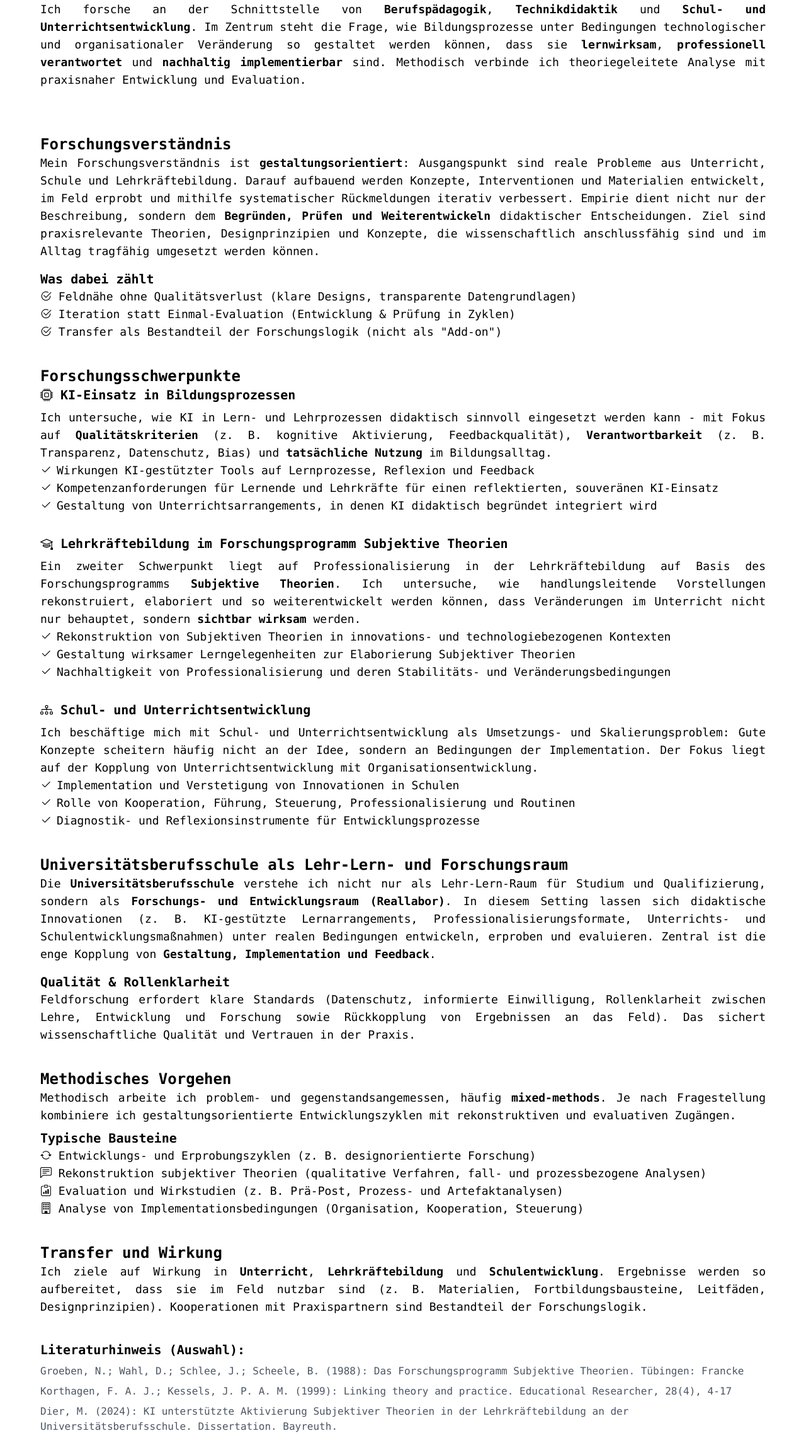
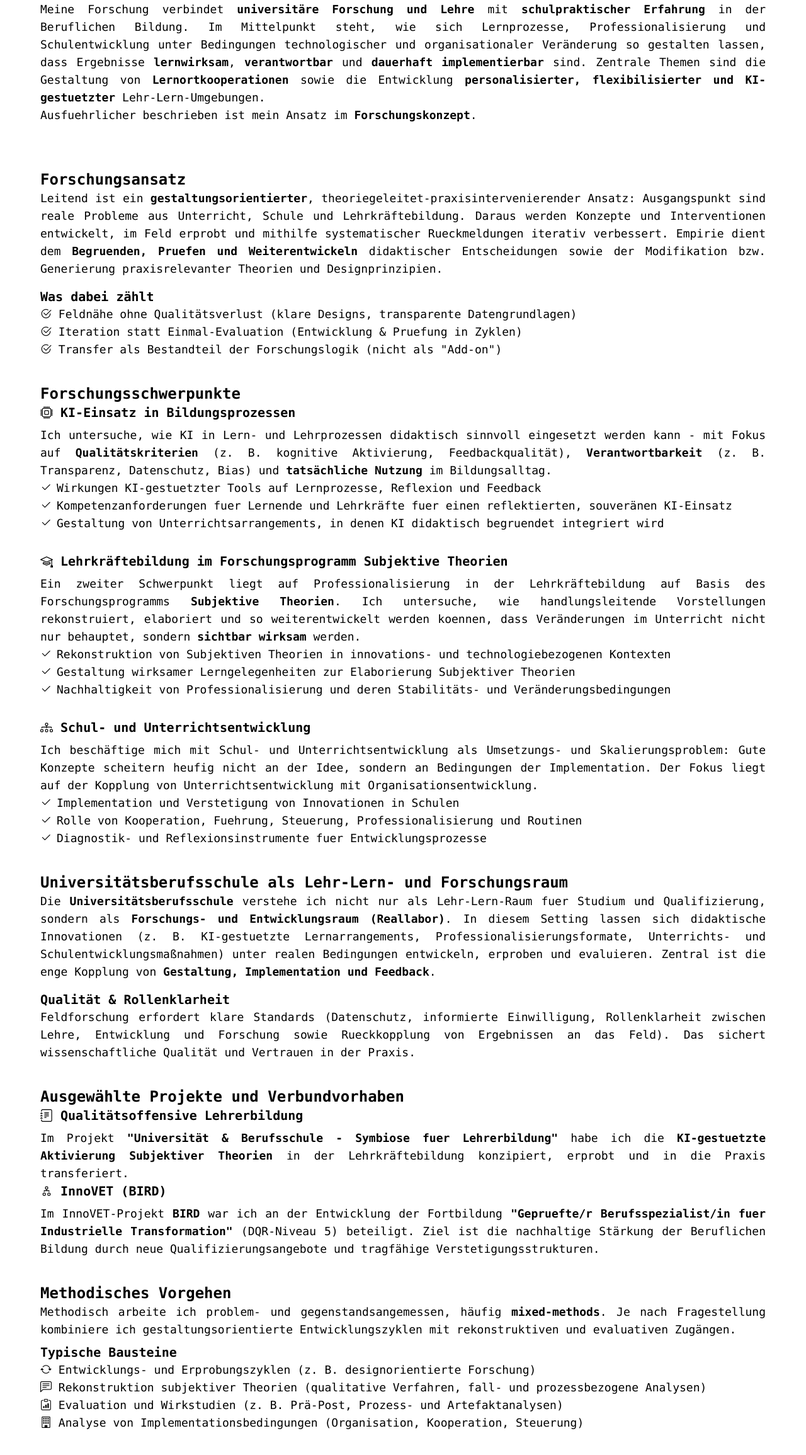
Before and after one commit to MoritzDier/lab, a website: page forschung.html in a window 1280 px wide. Shown: the part 358-2668 px from the top of the page at 63% size. Drawn offline with nearby package versions, Linux system fonts and the light colour scheme.

Commit message:
Update forschung.html

```diff
--- a/forschung.html
+++ b/forschung.html
@@ -7,19 +7,19 @@
     <title>Forschung | Dr. Moritz Dier</title>
     <meta
       name="description"
-      content="Forschungskonzept von Dr. Moritz Dier: KI in Bildungsprozessen, Lehrkräftebildung im Forschungsprogramm Subjektive Theorien sowie Schul- und Unterrichtsentwicklung - gestaltungsorientiert und feldnah an der Universitätsberufsschule."
+      content="Forschung von Dr. Moritz Dier: KI in Bildungsprozessen, Lehrkräftebildung im Forschungsprogramm Subjektive Theorien sowie Schul- und Unterrichtsentwicklung - gestaltungsorientiert, feldnah und transferorientiert an der Universitaetsberufsschule."
     />
 
     <link rel="icon" type="image/png" href="https://moritzdier.github.io/lab/assets/logoN.png" />
 
     <!-- Open Graph / Facebook -->
-    <meta property="og:title" content="Forschungskonzept | Dr. Moritz Dier" />
+    <meta property="og:title" content="Forschung | Dr. Moritz Dier" />
     <meta
       property="og:description"
-      content="Gestaltungsorientierte Forschung zu KI in Bildungsprozessen, subjektiven Theorien in der Lehrkräftebildung sowie Schul- und Unterrichtsentwicklung - mit der Universitaetsberufsschule als Lehr-Lern- und Forschungsraum."
+      content="Gestaltungsorientierte Forschung zu KI in Bildungsprozessen, Subjektiven Theorien in der Lehrkraeftebildung sowie Schul- und Unterrichtsentwicklung - mit der Universitaetsberufsschule als Lehr-Lern- und Forschungsraum."
     />
     <meta property="og:type" content="website" />
-    <meta property="og:url" content="https://moritzdier.github.io/lab/forschungskonzept.html" />
+    <meta property="og:url" content="https://moritzdier.github.io/lab/forschung.html" />
     <meta property="og:image" content="https://moritzdier.github.io/lab/assets/images/home/RefFBM.jpg" />
 
     <link rel="stylesheet" href="./css/tailwind-build.css" />
@@ -78,7 +78,7 @@
       ></button>
     </header>
 
-    <!-- Forschungskonzept -->
+    <!-- Forschung -->
     <section
       class="tw-relative tw-flex tw-min-h-[100vh] tw-w-full tw-flex-col tw-overflow-hidden tw-p-[5%] max-lg:tw-p-4 max-md:tw-mt-[50px]"
     >
@@ -87,50 +87,61 @@
           href="https://moritzdier.github.io/lab/"
           class="tw-inline-flex tw-items-center tw-gap-2 tw-text-sm tw-text-gray-600 hover:tw-underline"
         >
-          <i class="bi bi-arrow-left"></i> Zurück zur Startseite
+          <i class="bi bi-arrow-left"></i> Zurueck zur Startseite
         </a>
 
         <h1
           class="tw-text-7xl tw-font-semibold tw-uppercase tw-leading-[85px] max-lg:tw-text-4xl max-md:tw-leading-snug"
         >
-          <span class="tw-p-1 tw-px-6" style="background-color: #86efac;">Forschungskonzept</span><br />
-          <span class="reveal-hero-text tw-text-gray-600">Gestaltungsorientiert &amp; feldnah</span>
+          <span class="tw-p-1 tw-px-6" style="background-color: #86efac;">Forschung</span><br />
+          <span class="reveal-hero-text tw-text-gray-600">Theorie - Praxis - Transfer</span>
         </h1>
 
+        <!-- NEU: Profiltext aus deinem Bewerbungstext (homepage-tauglich) -->
         <p class="reveal-hero-text tw-mt-4 tw-text-justify tw-text-lg">
-          Ich forsche an der Schnittstelle von <strong>Berufspädagogik</strong>, <strong>Technikdidaktik</strong> und
-          <strong>Schul- und Unterrichtsentwicklung</strong>. Im Zentrum steht die Frage, wie Bildungsprozesse unter Bedingungen
-          technologischer und organisationaler Veränderung so gestaltet werden können, dass sie <strong>lernwirksam</strong>,
-          <strong>professionell verantwortet</strong> und <strong>nachhaltig implementierbar</strong> sind. Methodisch verbinde ich
-          theoriegeleitete Analyse mit praxisnaher Entwicklung und Evaluation.
+          Meine Forschung verbindet <strong>universitäre Forschung und Lehre</strong> mit <strong>schulpraktischer Erfahrung</strong>
+          in der Beruflichen Bildung. Im Mittelpunkt steht, wie sich Lernprozesse, Professionalisierung und Schulentwicklung unter
+          Bedingungen technologischer und organisationaler Veränderung so gestalten lassen, dass Ergebnisse <strong>lernwirksam</strong>,
+          <strong>verantwortbar</strong> und <strong>dauerhaft implementierbar</strong> sind. Zentrale Themen sind die Gestaltung von
+          <strong>Lernortkooperationen</strong> sowie die Entwicklung <strong>personalisierter, flexibilisierter und KI-gestuetzter</strong>
+          Lehr-Lern-Umgebungen.
         </p>
+
+        <!-- NEU: Call-to-Action zum Forschungskonzept -->
+        <div class="tw-rounded-xl tw-border tw-border-slate-200 tw-bg-slate-50 tw-p-5">
+          <p class="tw-text-lg tw-leading-relaxed tw-text-justify">
+            Ausfuehrlicher beschrieben ist mein Ansatz im
+            <a href="forschungskonzept.html" class="tw-font-semibold tw-text-blue-700 hover:tw-underline">Forschungskonzept</a>.
+          </p>
+        </div>
       </div>
 
       <div class="tw-flex tw-flex-col tw-items-start tw-gap-10 tw-mt-8">
         <div class="tw-w-full tw-max-w-[900px] tw-space-y-10 tw-mx-auto">
           <!-- Forschungsverständnis -->
           <section class="tw-space-y-3">
-            <h2 class="tw-mt-10 tw-text-2xl tw-font-semibold">Forschungsverständnis</h2>
+            <h2 class="tw-mt-10 tw-text-2xl tw-font-semibold">Forschungsansatz</h2>
 
+            <!-- leicht gestrafft, aber inhaltlich gleich -->
             <p class="tw-text-lg tw-leading-relaxed tw-text-justify">
-              Mein Forschungsverständnis ist <strong>gestaltungsorientiert</strong>: Ausgangspunkt sind reale Probleme aus Unterricht,
-              Schule und Lehrkräftebildung. Darauf aufbauend werden Konzepte, Interventionen und Materialien entwickelt, im Feld erprobt
-              und mithilfe systematischer Rückmeldungen iterativ verbessert. Empirie dient nicht nur der Beschreibung, sondern dem
-              <strong>Begründen, Prüfen und Weiterentwickeln</strong> didaktischer Entscheidungen. Ziel sind praxisrelevante Theorien,
-              Designprinzipien und Konzepte, die wissenschaftlich anschlussfähig sind und im Alltag tragfähig umgesetzt werden können.
+              Leitend ist ein <strong>gestaltungsorientierter</strong>, theoriegeleitet-praxisintervenierender Ansatz: Ausgangspunkt
+              sind reale Probleme aus Unterricht, Schule und Lehrkräftebildung. Daraus werden Konzepte und Interventionen entwickelt,
+              im Feld erprobt und mithilfe systematischer Rueckmeldungen iterativ verbessert. Empirie dient dem
+              <strong>Begruenden, Pruefen und Weiterentwickeln</strong> didaktischer Entscheidungen sowie der Modifikation bzw.
+              Generierung praxisrelevanter Theorien und Designprinzipien.
             </p>
 
             <div class="tw-mt-4 tw-rounded-xl tw-border tw-border-slate-200 tw-bg-slate-50 tw-p-5">
               <h3 class="tw-mb-2 tw-text-xl tw-font-semibold">Was dabei zählt</h3>
               <ul class="tw-pl-6 tw-list-disc marker:tw-text-gray-500 tw-space-y-2 tw-text-lg">
                 <li><i class="bi bi-check2-circle"></i> Feldnähe ohne Qualitätsverlust (klare Designs, transparente Datengrundlagen)</li>
-                <li><i class="bi bi-check2-circle"></i> Iteration statt Einmal-Evaluation (Entwicklung &amp; Prüfung in Zyklen)</li>
+                <li><i class="bi bi-check2-circle"></i> Iteration statt Einmal-Evaluation (Entwicklung &amp; Pruefung in Zyklen)</li>
                 <li><i class="bi bi-check2-circle"></i> Transfer als Bestandteil der Forschungslogik (nicht als "Add-on")</li>
               </ul>
             </div>
           </section>
 
-          <!-- Schwerpunkte -->
+          <!-- Schwerpunkte (wie gehabt) -->
           <section class="tw-space-y-3">
             <h2 class="tw-mt-10 tw-text-2xl tw-font-semibold">Forschungsschwerpunkte</h2>
 
@@ -145,18 +156,9 @@
                 </p>
 
                 <ul class="tw-mt-3 tw-space-y-2 tw-text-lg tw-pl-0 tw-list-none">
-                  <li class="tw-flex tw-gap-2">
-                    <i class="bi bi-check2"></i>
-                    <span>Wirkungen KI-gestützter Tools auf Lernprozesse, Reflexion und Feedback</span>
-                  </li>
-                  <li class="tw-flex tw-gap-2">
-                    <i class="bi bi-check2"></i>
-                    <span>Kompetenzanforderungen für Lernende und Lehrkräfte für einen reflektierten, souveränen KI-Einsatz</span>
-                  </li>
-                  <li class="tw-flex tw-gap-2">
-                    <i class="bi bi-check2"></i>
-                    <span>Gestaltung von Unterrichtsarrangements, in denen KI didaktisch begründet integriert wird</span>
-                  </li>
+                  <li class="tw-flex tw-gap-2"><i class="bi bi-check2"></i><span>Wirkungen KI-gestuetzter Tools auf Lernprozesse, Reflexion und Feedback</span></li>
+                  <li class="tw-flex tw-gap-2"><i class="bi bi-check2"></i><span>Kompetenzanforderungen fuer Lernende und Lehrkräfte fuer einen reflektierten, souveränen KI-Einsatz</span></li>
+                  <li class="tw-flex tw-gap-2"><i class="bi bi-check2"></i><span>Gestaltung von Unterrichtsarrangements, in denen KI didaktisch begruendet integriert wird</span></li>
                 </ul>
               </div>
 
@@ -168,23 +170,14 @@
                 <p class="tw-mt-2 tw-text-lg tw-leading-relaxed tw-text-justify">
                   Ein zweiter Schwerpunkt liegt auf Professionalisierung in der Lehrkräftebildung auf Basis des Forschungsprogramms
                   <strong>Subjektive Theorien</strong>. Ich untersuche, wie handlungsleitende Vorstellungen rekonstruiert, elaboriert und
-                  so weiterentwickelt werden können, dass Veränderungen im Unterricht nicht nur behauptet, sondern
+                  so weiterentwickelt werden koennen, dass Veränderungen im Unterricht nicht nur behauptet, sondern
                   <strong>sichtbar wirksam</strong> werden.
                 </p>
 
                 <ul class="tw-mt-3 tw-space-y-2 tw-text-lg tw-pl-0 tw-list-none">
-                  <li class="tw-flex tw-gap-2">
-                    <i class="bi bi-check2"></i>
-                    <span>Rekonstruktion von Subjektiven Theorien in innovations- und technologiebezogenen Kontexten</span>
-                  </li>
-                  <li class="tw-flex tw-gap-2">
-                    <i class="bi bi-check2"></i>
-                    <span>Gestaltung wirksamer Lerngelegenheiten zur Elaborierung Subjektiver Theorien</span>
-                  </li>
-                  <li class="tw-flex tw-gap-2">
-                    <i class="bi bi-check2"></i>
-                    <span>Nachhaltigkeit von Professionalisierung und deren Stabilitäts- und Veränderungsbedingungen</span>
-                  </li>
+                  <li class="tw-flex tw-gap-2"><i class="bi bi-check2"></i><span>Rekonstruktion von Subjektiven Theorien in innovations- und technologiebezogenen Kontexten</span></li>
+                  <li class="tw-flex tw-gap-2"><i class="bi bi-check2"></i><span>Gestaltung wirksamer Lerngelegenheiten zur Elaborierung Subjektiver Theorien</span></li>
+                  <li class="tw-flex tw-gap-2"><i class="bi bi-check2"></i><span>Nachhaltigkeit von Professionalisierung und deren Stabilitäts- und Veränderungsbedingungen</span></li>
                 </ul>
               </div>
 
@@ -193,23 +186,14 @@
                 <h3 class="tw-text-xl tw-font-semibold"><i class="bi bi-diagram-3"></i> Schul- und Unterrichtsentwicklung</h3>
                 <p class="tw-mt-2 tw-text-lg tw-leading-relaxed tw-text-justify">
                   Ich beschäftige mich mit Schul- und Unterrichtsentwicklung als Umsetzungs- und Skalierungsproblem: Gute Konzepte
-                  scheitern häufig nicht an der Idee, sondern an Bedingungen der Implementation. Der Fokus liegt auf der Kopplung von
+                  scheitern heufig nicht an der Idee, sondern an Bedingungen der Implementation. Der Fokus liegt auf der Kopplung von
                   Unterrichtsentwicklung mit Organisationsentwicklung.
                 </p>
 
                 <ul class="tw-mt-3 tw-space-y-2 tw-text-lg tw-pl-0 tw-list-none">
-                  <li class="tw-flex tw-gap-2">
-                    <i class="bi bi-check2"></i>
-                    <span>Implementation und Verstetigung von Innovationen in Schulen</span>
-                  </li>
-                  <li class="tw-flex tw-gap-2">
-                    <i class="bi bi-check2"></i>
-                    <span>Rolle von Kooperation, Führung, Steuerung, Professionalisierung und Routinen</span>
-                  </li>
-                  <li class="tw-flex tw-gap-2">
-                    <i class="bi bi-check2"></i>
-                    <span>Diagnostik- und Reflexionsinstrumente für Entwicklungsprozesse</span>
-                  </li>
+                  <li class="tw-flex tw-gap-2"><i class="bi bi-check2"></i><span>Implementation und Verstetigung von Innovationen in Schulen</span></li>
+                  <li class="tw-flex tw-gap-2"><i class="bi bi-check2"></i><span>Rolle von Kooperation, Fuehrung, Steuerung, Professionalisierung und Routinen</span></li>
+                  <li class="tw-flex tw-gap-2"><i class="bi bi-check2"></i><span>Diagnostik- und Reflexionsinstrumente fuer Entwicklungsprozesse</span></li>
                 </ul>
               </div>
             </div>
@@ -220,24 +204,47 @@
             <h2 class="tw-mt-10 tw-text-2xl tw-font-semibold">Universitätsberufsschule als Lehr-Lern- und Forschungsraum</h2>
 
             <p class="tw-text-lg tw-leading-relaxed tw-text-justify">
-              Die <strong>Universitätsberufsschule</strong> verstehe ich nicht nur als Lehr-Lern-Raum für Studium und Qualifizierung,
-              sondern als <strong>Forschungs- und Entwicklungsraum (Reallabor)</strong>. In diesem Setting lassen sich didaktische
-              Innovationen (z. B. KI-gestützte Lernarrangements, Professionalisierungsformate, Unterrichts- und
-              Schulentwicklungsmaßnahmen) unter realen Bedingungen entwickeln, erproben und evaluieren. Zentral ist die enge Kopplung
-              von <strong>Gestaltung, Implementation und Feedback</strong>.
+              Die <strong>Universitätsberufsschule</strong> verstehe ich nicht nur als Lehr-Lern-Raum fuer Studium und Qualifizierung,
+              sondern als <strong>Forschungs- und Entwicklungsraum (Reallabor)</strong>. In diesem Setting lassen sich didaktische Innovationen
+              (z. B. KI-gestuetzte Lernarrangements, Professionalisierungsformate, Unterrichts- und Schulentwicklungsmaßnahmen) unter realen Bedingungen
+              entwickeln, erproben und evaluieren. Zentral ist die enge Kopplung von <strong>Gestaltung, Implementation und Feedback</strong>.
             </p>
 
             <div class="tw-mt-4 tw-rounded-xl tw-border tw-border-slate-200 tw-bg-slate-50 tw-p-5">
               <h3 class="tw-mb-2 tw-text-xl tw-font-semibold">Qualität &amp; Rollenklarheit</h3>
               <p class="tw-text-lg tw-leading-relaxed tw-text-justify">
                 Feldforschung erfordert klare Standards (Datenschutz, informierte Einwilligung, Rollenklarheit zwischen Lehre,
-                Entwicklung und Forschung sowie Rückkopplung von Ergebnissen an das Feld). Das sichert wissenschaftliche Qualität und
+                Entwicklung und Forschung sowie Rueckkopplung von Ergebnissen an das Feld). Das sichert wissenschaftliche Qualität und
                 Vertrauen in der Praxis.
               </p>
             </div>
           </section>
 
-          <!-- Methodik -->
+          <!-- NEU: Projekte & Verbundvorhaben -->
+          <section class="tw-space-y-3">
+            <h2 class="tw-mt-10 tw-text-2xl tw-font-semibold">Ausgewählte Projekte und Verbundvorhaben</h2>
+
+            <div class="tw-space-y-6">
+              <div class="tw-rounded-xl tw-border tw-border-slate-200 tw-bg-white tw-p-5 tw-shadow-sm">
+                <h3 class="tw-text-xl tw-font-semibold"><i class="bi bi-journal-text"></i> Qualitätsoffensive Lehrerbildung</h3>
+                <p class="tw-mt-2 tw-text-lg tw-leading-relaxed tw-text-justify">
+                  Im Projekt <strong>"Universität &amp; Berufsschule - Symbiose fuer Lehrerbildung"</strong> habe ich die
+                  <strong>KI-gestuetzte Aktivierung Subjektiver Theorien</strong> in der Lehrkräftebildung konzipiert, erprobt und in die Praxis transferiert.
+                </p>
+              </div>
+
+              <div class="tw-rounded-xl tw-border tw-border-slate-200 tw-bg-white tw-p-5 tw-shadow-sm">
+                <h3 class="tw-text-xl tw-font-semibold"><i class="bi bi-diagram-2"></i> InnoVET (BIRD)</h3>
+                <p class="tw-mt-2 tw-text-lg tw-leading-relaxed tw-text-justify">
+                  Im InnoVET-Projekt <strong>BIRD</strong> war ich an der Entwicklung der Fortbildung
+                  <strong>"Gepruefte/r Berufsspezialist/in fuer Industrielle Transformation"</strong> (DQR-Niveau 5) beteiligt. Ziel ist die nachhaltige
+                  Stärkung der Beruflichen Bildung durch neue Qualifizierungsangebote und tragfähige Verstetigungsstrukturen.
+                </p>
+              </div>
+            </div>
+          </section>
+
+          <!-- Methodik (wie gehabt) -->
           <section class="tw-space-y-3">
             <h2 class="tw-mt-10 tw-text-2xl tw-font-semibold">Methodisches Vorgehen</h2>
 
@@ -250,10 +257,7 @@
               <h3 class="tw-mb-3 tw-text-xl tw-font-semibold">Typische Bausteine</h3>
               <ul class="tw-pl-6 tw-list-disc marker:tw-text-gray-500 tw-space-y-3 tw-text-lg">
                 <li><i class="bi bi-arrow-repeat"></i> Entwicklungs- und Erprobungszyklen (z. B. designorientierte Forschung)</li>
-                <li>
-                  <i class="bi bi-chat-left-text"></i> Rekonstruktion subjektiver Theorien (qualitative Verfahren, fall- und
-                  prozessbezogene Analysen)
-                </li>
+                <li><i class="bi bi-chat-left-text"></i> Rekonstruktion subjektiver Theorien (qualitative Verfahren, fall- und prozessbezogene Analysen)</li>
                 <li><i class="bi bi-clipboard-data"></i> Evaluation und Wirkstudien (z. B. Prä-Post, Prozess- und Artefaktanalysen)</li>
                 <li><i class="bi bi-building"></i> Analyse von Implementationsbedingungen (Organisation, Kooperation, Steuerung)</li>
               </ul>
@@ -264,9 +268,9 @@
           <section class="tw-space-y-3">
             <h2 class="tw-mt-10 tw-text-2xl tw-font-semibold">Transfer und Wirkung</h2>
             <p class="tw-text-lg tw-leading-relaxed tw-text-justify">
-              Ich ziele auf Wirkung in <strong>Unterricht</strong>, <strong>Lehrkräftebildung</strong> und
-              <strong>Schulentwicklung</strong>. Ergebnisse werden so aufbereitet, dass sie im Feld nutzbar sind (z. B. Materialien,
-              Fortbildungsbausteine, Leitfäden, Designprinzipien). Kooperationen mit Praxispartnern sind Bestandteil der Forschungslogik.
+              Ich ziele auf Wirkung in <strong>Unterricht</strong>, <strong>Lehrkräftebildung</strong> und <strong>Schulentwicklung</strong>.
+              Ergebnisse werden so aufbereitet, dass sie im Feld nutzbar sind (z. B. Materialien, Fortbildungsbausteine, Leitfäden, Designprinzipien).
+              Kooperationen mit Praxispartnern sind Bestandteil der Forschungslogik.
             </p>
           </section>
 
@@ -274,16 +278,9 @@
           <section class="tw-space-y-3">
             <h3 class="tw-mt-10 tw-text-xl tw-font-semibold">Literaturhinweis (Auswahl):</h3>
             <ul class="tw-pl-6 tw-list-disc tw-text-sm tw-text-gray-600 tw-space-y-2">
-              <li class="tw-mt-2">
-                Groeben, N.; Wahl, D.; Schlee, J.; Scheele, B. (1988): Das Forschungsprogramm Subjektive Theorien. Tübingen: Francke
-              </li>
-              <li class="tw-mt-2">
-                Korthagen, F. A. J.; Kessels, J. P. A. M. (1999): Linking theory and practice. Educational Researcher, 28(4), 4-17
-              </li>
-              <li class="tw-mt-2">
-                Dier, M. (2024): KI unterstützte Aktivierung Subjektiver Theorien in der Lehrkräftebildung an der Universitätsberufsschule.
-                Dissertation. Bayreuth.
-              </li>
+              <li class="tw-mt-2">Groeben, N.; Wahl, D.; Schlee, J.; Scheele, B. (1988): Das Forschungsprogramm Subjektive Theorien. Tuebingen: Francke</li>
+              <li class="tw-mt-2">Korthagen, F. A. J.; Kessels, J. P. A. M. (1999): Linking theory and practice. Educational Researcher, 28(4), 4-17</li>
+              <li class="tw-mt-2">Dier, M. (2024): KI unterstuetzte Aktivierung Subjektiver Theorien in der Lehrkräftebildung an der Universitätsberufsschule. Dissertation. Bayreuth.</li>
             </ul>
           </section>
         </div>
```
